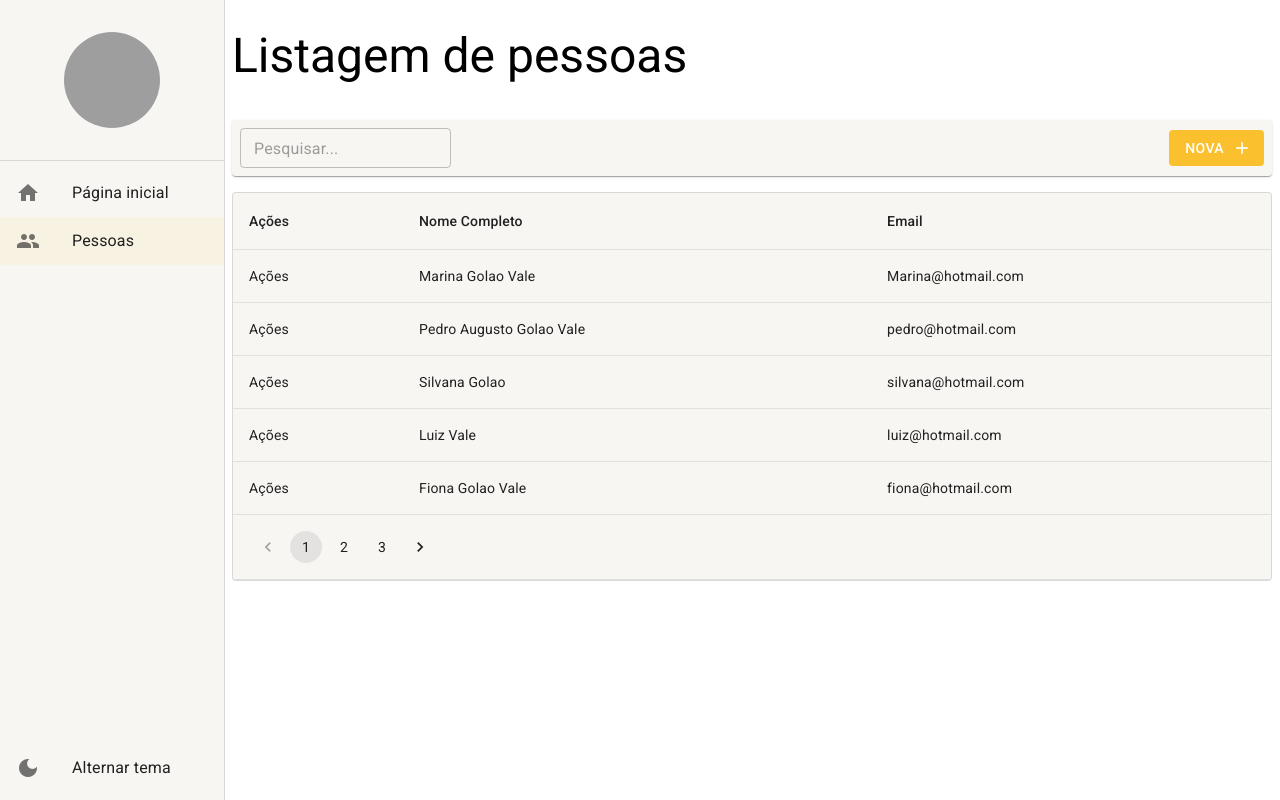
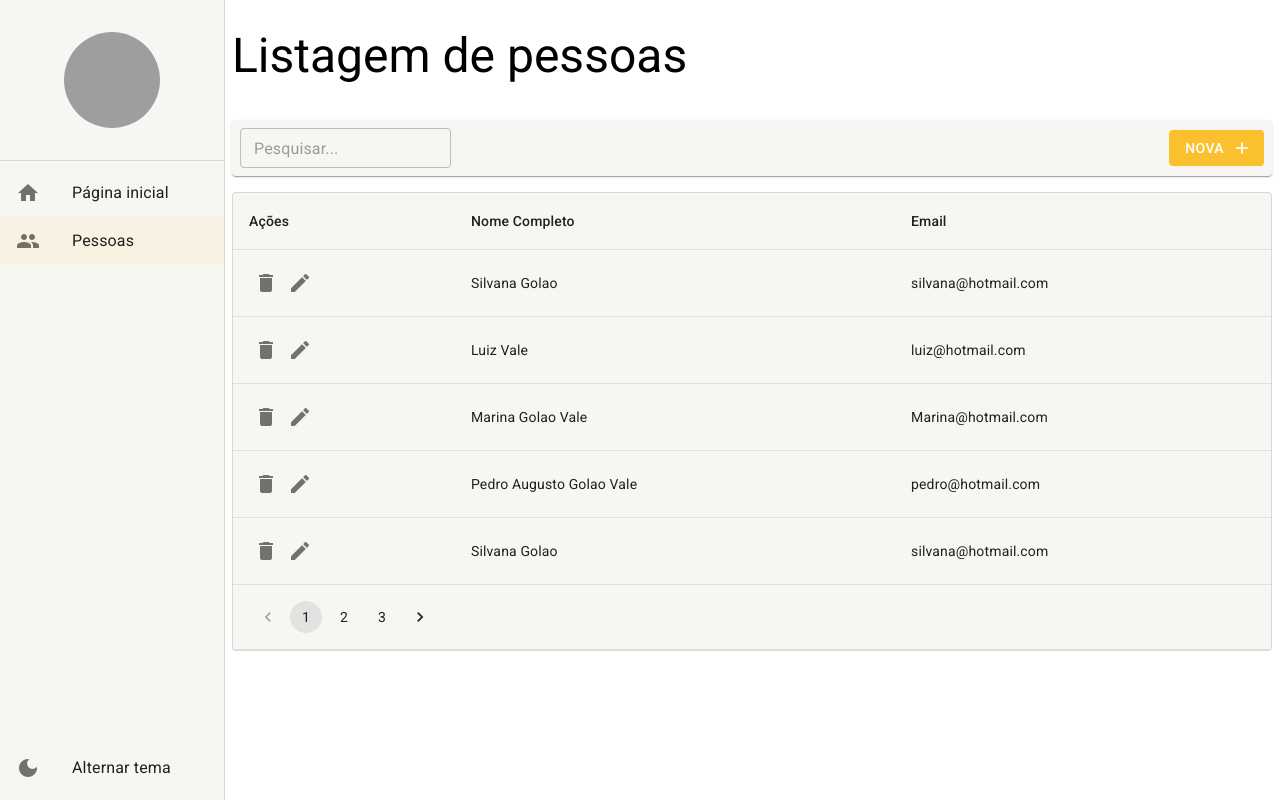
Before and after one commit to MarinaGV93/React-MaterialUI, a React (Create React App) app: page /pessoas in a window 1280 px wide. Built offline with nearby package versions, Linux system fonts and the light colour scheme; data requests are answered from the project's data file; grey boxes are pictures that could not be loaded.

Commit message:
Configurando ações da listagem

```diff
--- a/mock/database.json
+++ b/mock/database.json
@@ -1,91 +1,73 @@
 {
   "pessoas": [
     {
-      "id": 1,
+      "id": "3",
+      "email": "silvana@hotmail.com",
+      "cidadeId": 1,
+      "nomeCompleto": "Silvana Golao"
+    },
+    {
+      "id": "4",
+      "email": "luiz@hotmail.com",
+      "cidadeId": 1,
+      "nomeCompleto": "Luiz Vale"
+    },
+    {
+      "id": "6",
       "email": "Marina@hotmail.com",
       "cidadeId": 1,
       "nomeCompleto": "Marina Golao Vale"
     },
     {
-      "id": 2,
+      "id": "7",
       "email": "pedro@hotmail.com",
       "cidadeId": 1,
       "nomeCompleto": "Pedro Augusto Golao Vale"
     },
     {
-      "id": 3,
+      "id": "8",
       "email": "silvana@hotmail.com",
       "cidadeId": 1,
       "nomeCompleto": "Silvana Golao"
     },
     {
-      "id": 4,
+      "id": "9",
       "email": "luiz@hotmail.com",
       "cidadeId": 1,
       "nomeCompleto": "Luiz Vale"
     },
     {
-      "id": 5,
+      "id": "10",
       "email": "fiona@hotmail.com",
       "cidadeId": 1,
       "nomeCompleto": "Fiona Golao Vale"
     },
     {
-      "id": 6,
+      "id": "11",
       "email": "Marina@hotmail.com",
       "cidadeId": 1,
       "nomeCompleto": "Marina Golao Vale"
     },
     {
-      "id": 7,
+      "id": "12",
       "email": "pedro@hotmail.com",
       "cidadeId": 1,
       "nomeCompleto": "Pedro Augusto Golao Vale"
     },
     {
-      "id": 8,
+      "id": "13",
       "email": "silvana@hotmail.com",
       "cidadeId": 1,
       "nomeCompleto": "Silvana Golao"
     },
     {
-      "id": 9,
+      "id": "14",
       "email": "luiz@hotmail.com",
       "cidadeId": 1,
       "nomeCompleto": "Luiz Vale"
     },
     {
-      "id": 10,
-      "email": "fiona@hotmail.com",
-      "cidadeId": 1,
-      "nomeCompleto": "Fiona Golao Vale"
-    },
-    {
-      "id": 11,
-      "email": "Marina@hotmail.com",
-      "cidadeId": 1,
-      "nomeCompleto": "Marina Golao Vale"
-    },
-    {
-      "id": 12,
-      "email": "pedro@hotmail.com",
-      "cidadeId": 1,
-      "nomeCompleto": "Pedro Augusto Golao Vale"
-    },
-    {
-      "id": 13,
-      "email": "silvana@hotmail.com",
-      "cidadeId": 1,
-      "nomeCompleto": "Silvana Golao"
-    },
-    {
-      "id": 14,
-      "email": "luiz@hotmail.com",
-      "cidadeId": 1,
-      "nomeCompleto": "Luiz Vale"
-    },
-    {
-      "id": 15,
+      "id": "15",
       "email": "fiona@hotmail.com",
       "cidadeId": 1,
       "nomeCompleto": "Fiona Golao Vale"
--- a/src/pages/pessoas/ListagemDePessoas.tsx
+++ b/src/pages/pessoas/ListagemDePessoas.tsx
@@ -1,4 +1,4 @@
-import { useSearchParams } from "react-router-dom";
+import { useNavigate, useSearchParams } from "react-router-dom";
 import { FerramentasDaListagem } from "../../shared/components";
 import { LayoutBaseDePagina } from "../../shared/layouts";
 import { useEffect, useMemo, useState } from "react";
@@ -9,6 +9,8 @@
 } from "../../shared/services/api/pessoas/PessoasService";
 import { useDebounce } from "../../shared/hooks";
 import {
+  Icon,
+  IconButton,
   LinearProgress,
   Pagination,
   Paper,
@@ -29,6 +31,9 @@
 
   // const { debounce } = useDebounce(3000, false);
   const { debounce } = useDebounce();
+
+  // Navegacao da paginacao
+  const navigate = useNavigate();
 
   // Linhas da tabela
   const [rows, setRows] = useState<IListagemPessoa[]>([]);
@@ -77,6 +82,45 @@
     });
   }, [busca, pagina]);
 
+  // Apagar o registro
+  const handleDelete =
+    // Busca o id da pessoa
+    (id: number) => {
+      if (
+        // Como se fosse um alert, retornando um true ou false
+
+        // Desativar a regra para a variável confirm
+        // eslint-disable-next-line no-restricted-globals
+        confirm("Realmente deseja apagar?")
+      ) {
+        PessoasService.deleteById(id)
+
+          // Quando acontecer a promessa
+          .then((result) => {
+            if (result instanceof Error) {
+              alert(result.message);
+            } else {
+              // Remover o registro da listagem
+              setRows(
+                // State anterior
+                (oldRows) => [
+                  // Spread (operador de espalhamento) permite que um objeto seja expandido em vários elementos individuais
+                  ...oldRows
+                    // Filtrar um registro
+                    .filter(
+                      // Predicate = que vai retornar um booleano dizendo se vai continuar ou nao o registro
+                      (oldRow) =>
+                        // Todas as linhas que o id é diferente do id que foi passado
+                        oldRow.id !== id
+                    ),
+                ]
+              );
+              alert("Registro apagado com sucesso");
+            }
+          });
+      }
+    };
+
   return (
     <LayoutBaseDePagina
       titulo="Listagem de pessoas"
@@ -123,7 +167,18 @@
             {/* Cada linha retorna um table row */}
             {rows.map((row) => (
               <TableRow key={row.id}>
-                <TableCell>Ações</TableCell>
+                <TableCell>
+                  {/* Botões de ações de cada linha */}
+                  <IconButton size="small" onClick={() => handleDelete(row.id)}>
+                    <Icon>delete</Icon>
+                  </IconButton>
+                  <IconButton
+                    size="small"
+                    onClick={() => navigate(`/pessoas/detalhe/${row.id}`)}
+                  >
+                    <Icon>edit</Icon>
+                  </IconButton>
+                </TableCell>
                 <TableCell>{row.nomeCompleto}</TableCell>
                 <TableCell>{row.email}</TableCell>
               </TableRow>
--- a/src/routes/index.tsx
+++ b/src/routes/index.tsx
@@ -57,13 +57,10 @@
         }
       />
 
-      <Route
-        path="/pessoas"
-        element={<ListagemDePessoas/>}
-      />
+      <Route path="/pessoas" element={<ListagemDePessoas />} />
 
       {/* Para edição */}
-      {/* <Route path="/pessoas/detalhe/:id" element={<ListagemDePessoas />} /> */}
+      <Route path="/pessoas/detalhe/:id" element={<p>Detalhe</p>} />
 
       {/* Se não encontrar a rota, passa para a outra  */}
 
```
